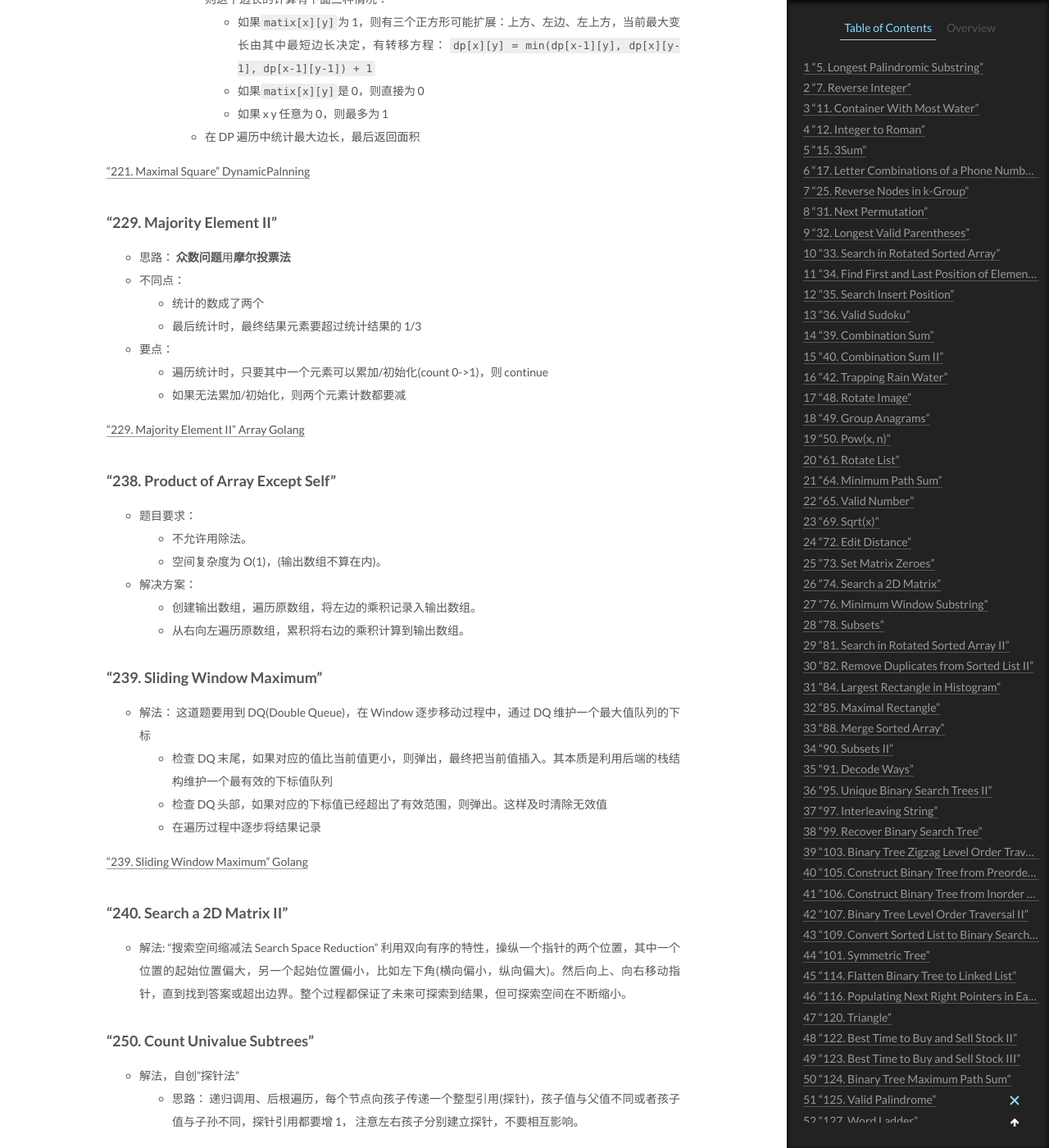
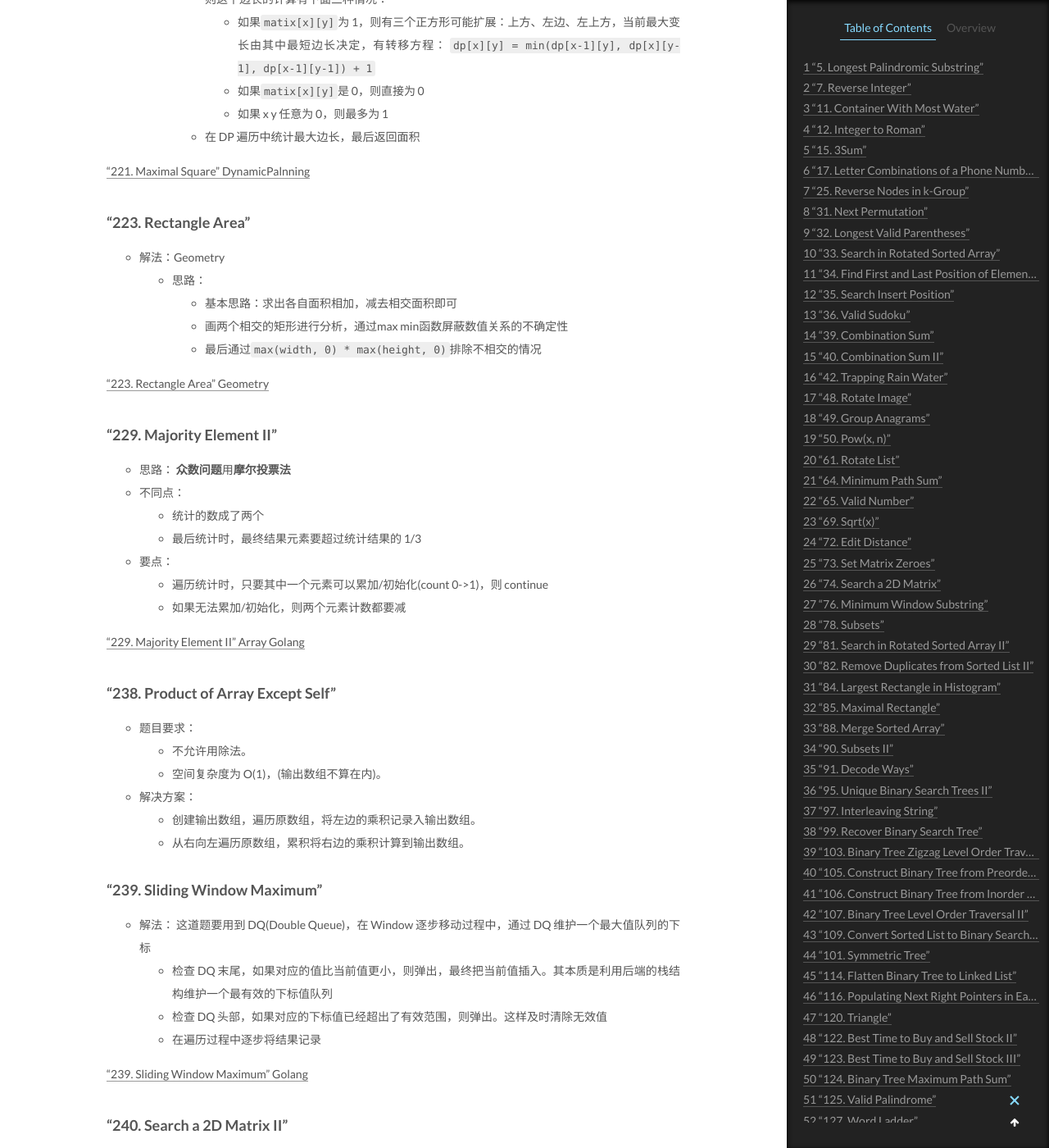
Before and after one commit to CodeHunter2006/CodeHunter2006.github.io, a Jekyll site: the page built from _posts/2020-12-27-LeetCode_Question_Category.md, in a window 1280 px wide and 1400 px high, scrolled down 30227 px. Shown: the whole window at 82% size. Built offline with Jekyll 4.4.1, drawn with Linux system fonts in a browser that asks for light colours; formulas are drawn with MathJax 3.

Commit message:
[doc]: add contents.

```diff
--- a/_posts/2020-12-27-LeetCode_Question_Category.md
+++ b/_posts/2020-12-27-LeetCode_Question_Category.md
@@ -1071,6 +1071,16 @@ tags: Algorithm Leetcode
     - 在 DP 遍历中统计最大边长，最后返回面积
 
 ["221. Maximal Square" DynamicPalnning]()
+
+### "223. Rectangle Area"
+
+- 解法：Geometry
+  - 思路：
+    - 基本思路：求出各自面积相加，减去相交面积即可
+    - 画两个相交的矩形进行分析，通过max min函数屏蔽数值关系的不确定性
+    - 最后通过`max(width, 0) * max(height, 0)`排除不相交的情况
+
+["223. Rectangle Area" Geometry]()
 
 ### "229. Majority Element II"
 
```
Also changed, not shown: _posts/2021-07-31-Algorithm_Geometry.md (+13 -0 lines).
